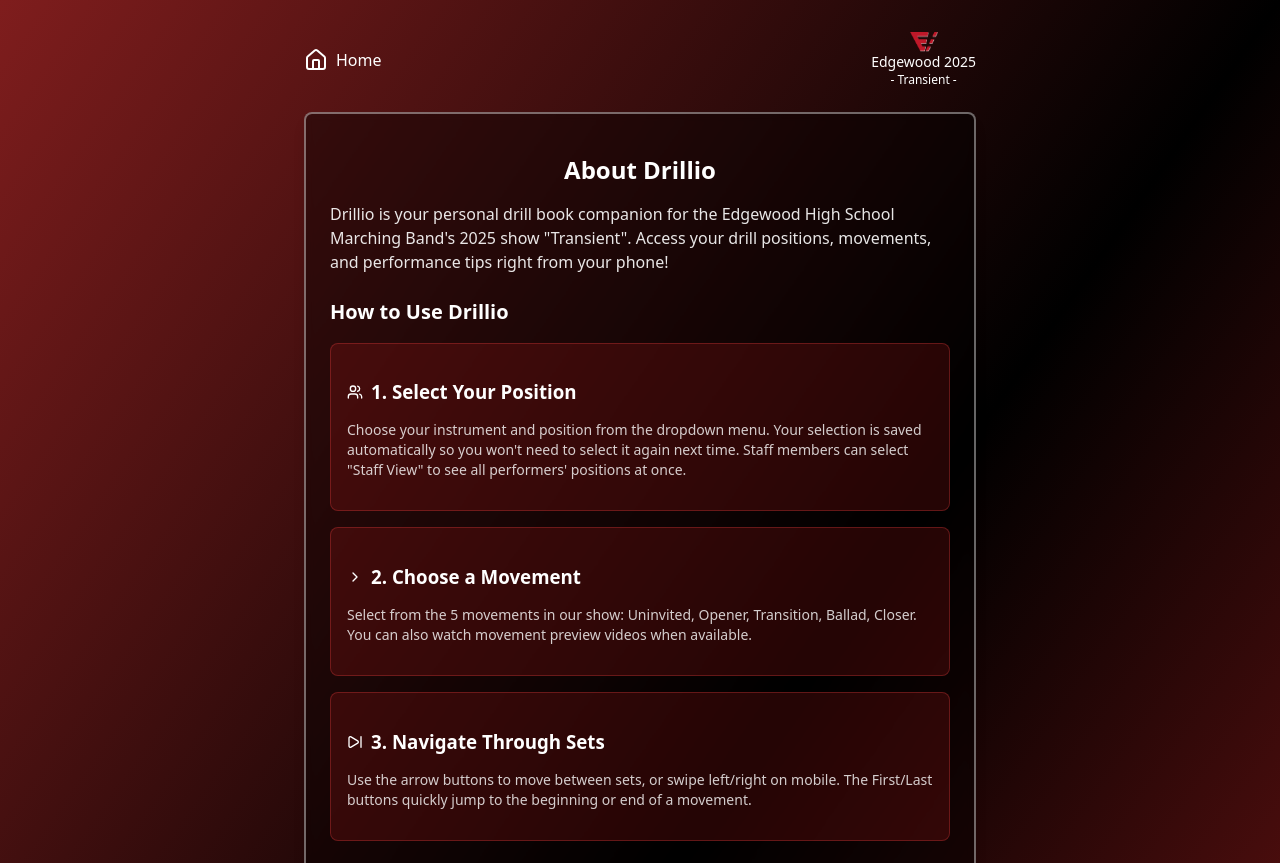
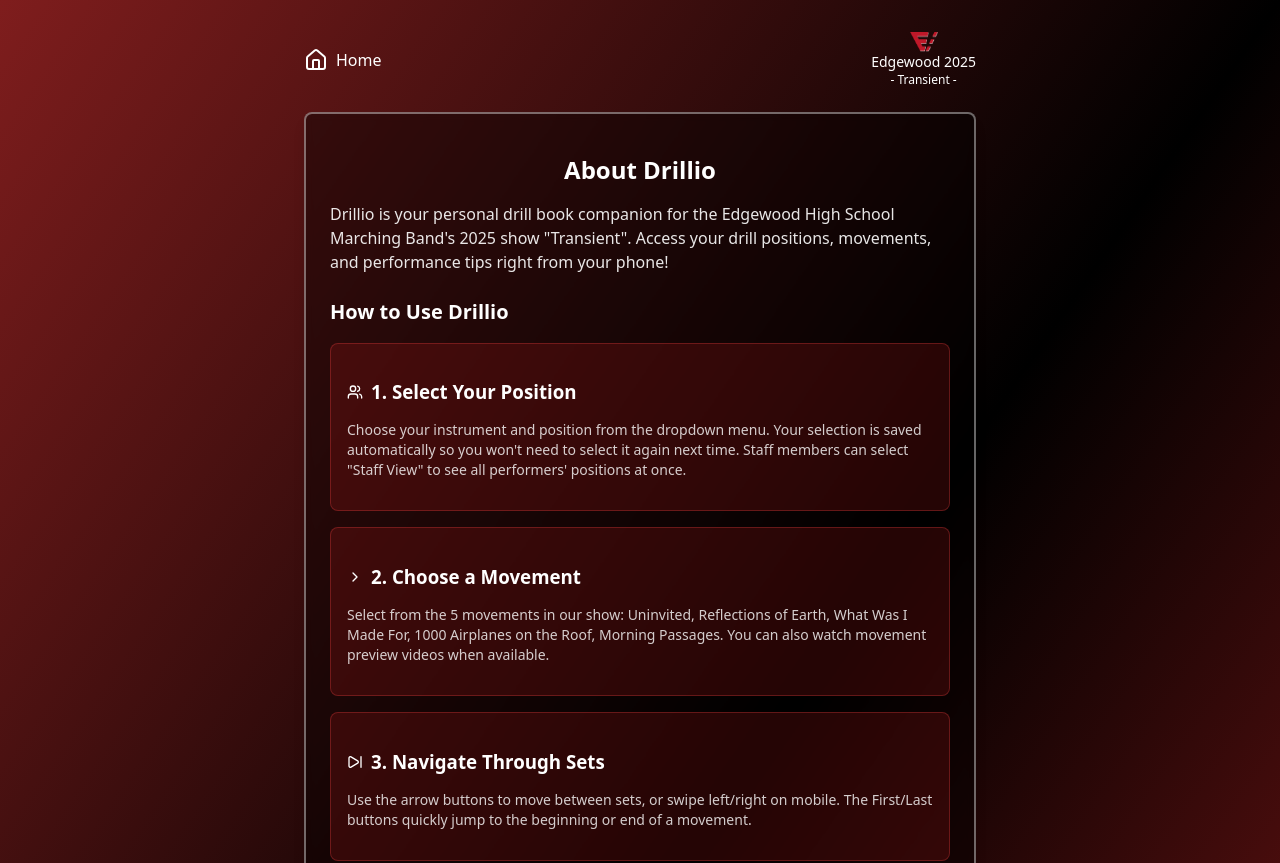
Before and after one commit to jkneal/drillio, a React (Vite) app in the folder app/: page /about in a window 1280 px wide. Shown: the top 863 px of the page. Built offline with nearby package versions, Linux system fonts and the light colour scheme.

Commit message:
Update movement titles

```diff
--- a/app/src/data/movementsConfig.js
+++ b/app/src/data/movementsConfig.js
@@ -4,19 +4,19 @@ export const movementsConfig = {
     displayName: "1-Uninvited"
   },
   "2": {
-    name: "Opener",
-    displayName: "2-Opener"
+    name: "Reflections of Earth",
+    displayName: "2-Reflections of Earth"
   },
   "3": {
-    name: "Transition",
-    displayName: "3-Transition"
+    name: "What Was I Made For",
+    displayName: "3-What Was I Made For"
   },
   "4": {
-    name: "Ballad",
-    displayName: "4-Ballad"
+    name: "1000 Airplanes on the Roof",
+    displayName: "4-1000 Airplanes on the Roof"
   },
   "5": {
-    name: "Closer",
-    displayName: "5-Closer"
+    name: "Morning Passages",
+    displayName: "5-Morning Passages"
   }
 };
--- a/app/src/pages/MovementSelectionPage.jsx
+++ b/app/src/pages/MovementSelectionPage.jsx
@@ -70,7 +70,8 @@ const MovementSelectionPage = () => {
         </div>
 
         <div className="space-y-4">
-          <h2 className="text-xl font-semibold text-white mb-4">Select Movement:</h2>
+          <h2 className="text-xl font-semibold text-white">Select Movement:</h2>
+          <p className="text-white/60 text-sm mb-4">Tap a movement to view your drill sets</p>
           {Object.keys(currentPerformer.movements).map((movement) => (
             <div key={movement} className="flex items-center space-x-3">
               <button
```
